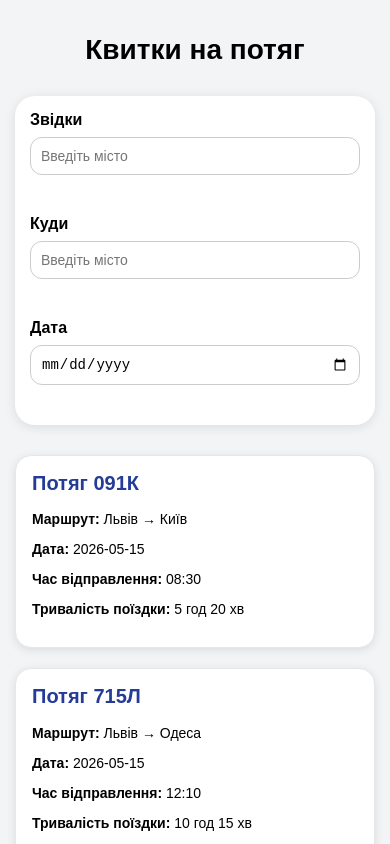
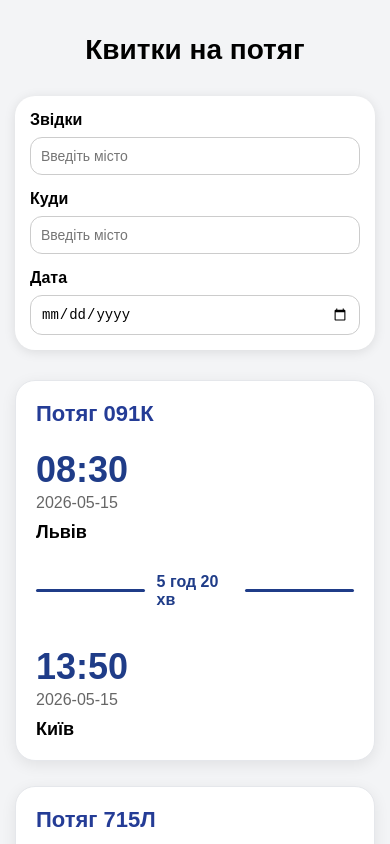
Before and after one commit to ShapovalAnna/web-lab9-10, a React (Vite) app: page / in a window 390 px wide. Shown: the top 844 px of the page. Built offline with nearby package versions, Linux system fonts and the light colour scheme.

Commit message:
Enhance train schedule UI, filtering and responsive layout

```diff
--- a/src/App.css
+++ b/src/App.css
@@ -1,60 +1,3 @@
-body {
-    margin: 0;
-    font-family: Arial, sans-serif;
-    background-color: #f3f4f6;
-}
-
-.container {
-    max-width: 900px;
-    margin: 0 auto;
-    padding: 20px;
-}
-
-h1 {
-    text-align: center;
-    margin-bottom: 30px;
-}
-
-input {
-    width: 100%;
-    padding: 12px;
-    margin-bottom: 25px;
-    border-radius: 10px;
-    border: 1px solid #ccc;
-    font-size: 16px;
-    box-sizing: border-box;
-}
-
-.train-list {
-    display: grid;
-    gap: 20px;
-}
-
-.card {
-    background: white;
-    padding: 20px;
-    border-radius: 14px;
-    box-shadow: 0 2px 10px rgba(0, 0, 0, 0.1);
-
-    transition: 0.3s;
-}
-
-.card:hover {
-    transform: translateY(-5px);
-}
-
-.card h2 {
-    margin-top: 0;
-    color: #1d4ed8;
-}
-select {
-    width: 100%;
-    padding: 12px;
-    margin-bottom: 25px;
-    border-radius: 10px;
-    border: 1px solid #ccc;
-    font-size: 16px;
-}
 body {
     margin: 0;
     font-family: Arial, sans-serif;
@@ -72,20 +15,28 @@ h1 {
     margin-bottom: 30px;
 }
 
+
+/* ФІЛЬТРИ */
+
 .filter-box {
     display: flex;
     gap: 20px;
     margin-bottom: 30px;
     flex-wrap: wrap;
+
     background: white;
+
     padding: 20px;
+
     border-radius: 20px;
+
     box-shadow: 0 2px 12px rgba(0,0,0,0.1);
 }
 
 .filter-group {
     flex: 1;
     min-width: 220px;
+
     display: flex;
     flex-direction: column;
 }
@@ -97,52 +48,140 @@ h1 {
 
 .filter-group input,
 .filter-group select {
+    width: 100%;
+
     padding: 12px;
+
     border-radius: 12px;
+
     border: 1px solid #ccc;
+
     font-size: 16px;
+
+    box-sizing: border-box;
 }
 
+.filter-group input[type="date"] {
+    cursor: pointer;
+}
+
+
+/* СПИСОК ПОТЯГІВ */
+
 .train-list {
-    display: grid;
-    gap: 20px;
+    display: flex;
+    flex-direction: column;
+    gap: 25px;
 }
+
+
+/* КАРТКА */
 
 .card {
     background: white;
 
-    padding: 20px;
+    padding: 30px;
 
-    border-radius: 16px;
+    border-radius: 20px;
 
-    box-shadow:
-            0 2px 10px rgba(0,0,0,0.1);
+    border: 1px solid #e5e7eb;
+
+    box-shadow: 0 4px 15px rgba(0,0,0,0.08);
 
     transition: 0.3s;
-
-    border: 1px solid #e5e7eb;
 }
 
 .card:hover {
-    transform: translateY(-4px);
+    transform: translateY(-5px);
 }
 
 .card h2 {
+    margin-top: 0;
+    margin-bottom: 25px;
+
     color: #243c96;
-}
-.train-grid {
-    display: grid;
 
-    grid-template-columns:
-        repeat(auto-fit, minmax(320px, 1fr));
-
-    gap: 20px;
-
-    margin-top: 30px;
+    font-size: 28px;
 }
 
 
-/* Адаптивність Планшети */
+/* ІНФОРМАЦІЯ ПРО МАРШРУТ */
+
+.route-info {
+    display: flex;
+
+    justify-content: space-between;
+
+    align-items: center;
+
+    gap: 40px;
+
+    flex-wrap: wrap;
+}
+
+
+/* ЧАС */
+
+.time-block {
+    display: flex;
+    flex-direction: column;
+
+    gap: 6px;
+}
+
+.time-block h3 {
+    margin: 0;
+
+    font-size: 56px;
+
+    line-height: 1;
+
+    color: #1f3c88;
+}
+
+.time-block p {
+    margin: 0;
+
+    font-size: 16px;
+
+    color: #666;
+}
+
+.time-block strong {
+    margin-top: 4px;
+
+    font-size: 22px;
+}
+
+
+/* ТРИВАЛІСТЬ */
+
+.duration-block {
+    display: flex;
+
+    align-items: center;
+
+    gap: 12px;
+
+    color: #1f3c88;
+
+    font-weight: bold;
+
+    margin-top: -10px;
+}
+
+.line {
+    width: 120px;
+
+    height: 3px;
+
+    background: #1f3c88;
+
+    border-radius: 10px;
+}
+
+
+/* АДАПТИВНІСТЬ */
 
 @media (max-width: 900px) {
 
@@ -153,24 +192,17 @@ h1 {
     .filter-box {
         flex-direction: column;
     }
-
-    .train-grid {
-        grid-template-columns:
-            repeat(auto-fit, minmax(280px, 1fr));
-    }
 }
 
 
-/* Телефони */
+@media (max-width: 600px) {
 
-@media (max-width: 600px) {
+    .container {
+        padding: 15px;
+    }
 
     h1 {
         font-size: 28px;
-    }
-
-    .container {
-        padding: 15px;
     }
 
     .filter-box {
@@ -180,23 +212,32 @@ h1 {
 
     .filter-group input,
     .filter-group select {
+        padding: 10px;
         font-size: 14px;
-        padding: 10px;
     }
 
     .card {
-        padding: 16px;
+        padding: 20px;
     }
 
     .card h2 {
-        font-size: 20px;
+        font-size: 22px;
     }
 
-    .card p {
-        font-size: 14px;
+    .route-info {
+        flex-direction: column;
+        align-items: flex-start;
     }
 
-    .train-grid {
-        grid-template-columns: 1fr;
+    .duration-block {
+        width: 100%;
+    }
+
+    .time-block h3 {
+        font-size: 36px;
+    }
+
+    .time-block strong {
+        font-size: 18px;
     }
 }
--- a/src/components/TrainCard.jsx
+++ b/src/components/TrainCard.jsx
@@ -1,26 +1,40 @@
 export default function TrainCard({ train }) {
+
     return (
         <div className="card">
+
             <h2>Потяг {train.number}</h2>
 
-            <p>
-                <strong>Маршрут:</strong>{" "}
-                {train.from} → {train.to}
-            </p>
+            <div className="route-info">
 
-            <p>
-                <strong>Дата:</strong> {train.departureDate}
-            </p>
+                <div className="time-block">
+                    <h3>{train.departureTime}</h3>
 
-            <p>
-                <strong>Час відправлення:</strong>{" "}
-                {train.departureTime}
-            </p>
+                    <p>{train.departureDate}</p>
 
-            <p>
-                <strong>Тривалість поїздки:</strong>{" "}
-                {train.duration}
-            </p>
+                    <strong>{train.from}</strong>
+                </div>
+
+                <div className="duration-block">
+
+                    <div className="line"></div>
+
+                    <span>{train.duration}</span>
+
+                    <div className="line"></div>
+
+                </div>
+
+                <div className="time-block">
+                    <h3>{train.arrivalTime}</h3>
+
+                    <p>{train.arrivalDate}</p>
+
+                    <strong>{train.to}</strong>
+                </div>
+
+            </div>
+
         </div>
     );
 }
--- a/src/components/TrainList.jsx
+++ b/src/components/TrainList.jsx
@@ -2,7 +2,7 @@ import TrainCard from "./TrainCard";
 
 export default function TrainList({ trains }) {
     return (
-        <div className="train-grid">
+        <div className="train-list">
             {trains.map((train) => (
                 <TrainCard
                     key={train.id}
--- a/src/data/trains.js
+++ b/src/data/trains.js
@@ -5,8 +5,13 @@ export const trains = [
         number: "091К",
         from: "Львів",
         to: "Київ",
+
         departureDate: "2026-05-15",
         departureTime: "08:30",
+
+        arrivalDate: "2026-05-15",
+        arrivalTime: "13:50",
+
         duration: "5 год 20 хв"
     },
     {
@@ -14,8 +19,13 @@ export const trains = [
         number: "715Л",
         from: "Львів",
         to: "Одеса",
+
         departureDate: "2026-05-15",
         departureTime: "12:10",
+
+        arrivalDate: "2026-05-15",
+        arrivalTime: "22:25",
+
         duration: "10 год 15 хв"
     },
     {
@@ -23,8 +33,13 @@ export const trains = [
         number: "041П",
         from: "Київ",
         to: "Дніпро",
+
         departureDate: "2026-05-15",
         departureTime: "18:45",
+
+        arrivalDate: "2026-05-16",
+        arrivalTime: "01:45",
+
         duration: "7 год"
     },
 
@@ -34,8 +49,13 @@ export const trains = [
         number: "029К",
         from: "Київ",
         to: "Ужгород",
+
         departureDate: "2026-05-16",
         departureTime: "21:00",
+
+        arrivalDate: "2026-05-17",
+        arrivalTime: "09:30",
+
         duration: "12 год 30 хв"
     },
     {
@@ -43,8 +63,13 @@ export const trains = [
         number: "145О",
         from: "Івано-Франківськ",
         to: "Харків",
+
         departureDate: "2026-05-16",
         departureTime: "16:20",
+
+        arrivalDate: "2026-05-17",
+        arrivalTime: "06:30",
+
         duration: "14 год 10 хв"
     },
     {
@@ -52,8 +77,13 @@ export const trains = [
         number: "087Л",
         from: "Одеса",
         to: "Львів",
+
         departureDate: "2026-05-16",
         departureTime: "09:15",
+
+        arrivalDate: "2026-05-16",
+        arrivalTime: "20:15",
+
         duration: "11 год"
     },
 
@@ -63,8 +93,13 @@ export const trains = [
         number: "112К",
         from: "Харків",
         to: "Київ",
+
         departureDate: "2026-05-17",
         departureTime: "07:40",
+
+        arrivalDate: "2026-05-17",
+        arrivalTime: "14:05",
+
         duration: "6 год 25 хв"
     },
     {
@@ -72,8 +107,13 @@ export const trains = [
         number: "203Д",
         from: "Дніпро",
         to: "Львів",
+
         departureDate: "2026-05-17",
         departureTime: "13:50",
+
+        arrivalDate: "2026-05-18",
+        arrivalTime: "02:50",
+
         duration: "13 год"
     },
     {
@@ -81,8 +121,13 @@ export const trains = [
         number: "055К",
         from: "Київ",
         to: "Одеса",
+
         departureDate: "2026-05-17",
         departureTime: "20:30",
+
+        arrivalDate: "2026-05-18",
+        arrivalTime: "05:10",
+
         duration: "8 год 40 хв"
     },
 
@@ -92,8 +137,13 @@ export const trains = [
         number: "731Л",
         from: "Львів",
         to: "Тернопіль",
+
         departureDate: "2026-05-18",
         departureTime: "06:20",
+
+        arrivalDate: "2026-05-18",
+        arrivalTime: "08:20",
+
         duration: "2 год"
     },
     {
@@ -101,8 +151,13 @@ export const trains = [
         number: "098П",
         from: "Запоріжжя",
         to: "Київ",
+
         departureDate: "2026-05-18",
         departureTime: "15:45",
+
+        arrivalDate: "2026-05-19",
+        arrivalTime: "01:00",
+
         duration: "9 год 15 хв"
     },
     {
@@ -110,8 +165,13 @@ export const trains = [
         number: "165О",
         from: "Одеса",
         to: "Харків",
+
         departureDate: "2026-05-18",
         departureTime: "22:10",
+
+        arrivalDate: "2026-05-19",
+        arrivalTime: "09:40",
+
         duration: "11 год 30 хв"
     },
 
@@ -121,8 +181,13 @@ export const trains = [
         number: "044Л",
         from: "Ужгород",
         to: "Київ",
+
         departureDate: "2026-05-19",
         departureTime: "08:00",
+
+        arrivalDate: "2026-05-19",
+        arrivalTime: "19:20",
+
         duration: "11 год 20 хв"
     },
     {
@@ -130,8 +195,13 @@ export const trains = [
         number: "118К",
         from: "Київ",
         to: "Львів",
+
         departureDate: "2026-05-19",
         departureTime: "14:35",
+
+        arrivalDate: "2026-05-19",
+        arrivalTime: "20:35",
+
         duration: "6 год"
     },
     {
@@ -139,8 +209,13 @@ export const trains = [
         number: "256Д",
         from: "Дніпро",
         to: "Одеса",
+
         departureDate: "2026-05-19",
         departureTime: "19:25",
+
+        arrivalDate: "2026-05-20",
+        arrivalTime: "05:10",
+
         duration: "9 год 45 хв"
     }
 ];
--- a/src/pages/Home.jsx
+++ b/src/pages/Home.jsx
@@ -76,6 +76,7 @@ export default function Home() {
                         type="date"
                         value={date}
                         onChange={(e) => setDate(e.target.value)}
+                        onClick={(e) => e.target.showPicker()}
                     />
                 </div>
 
```
